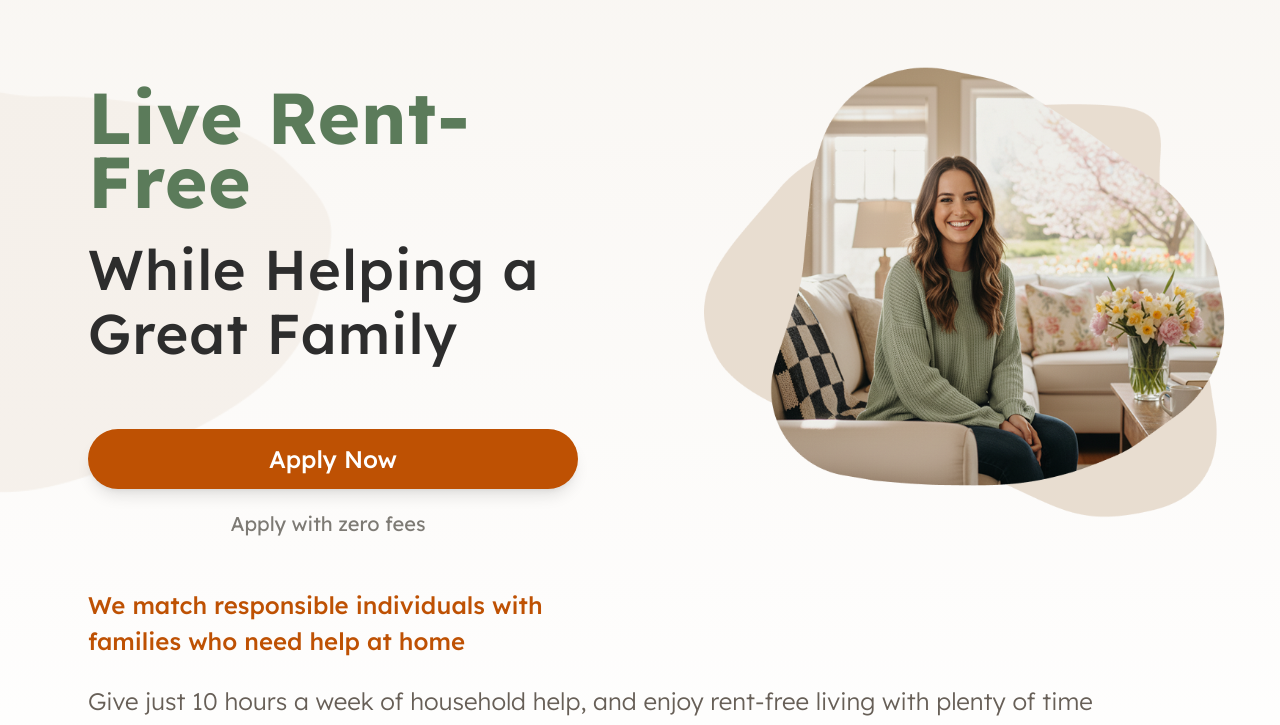
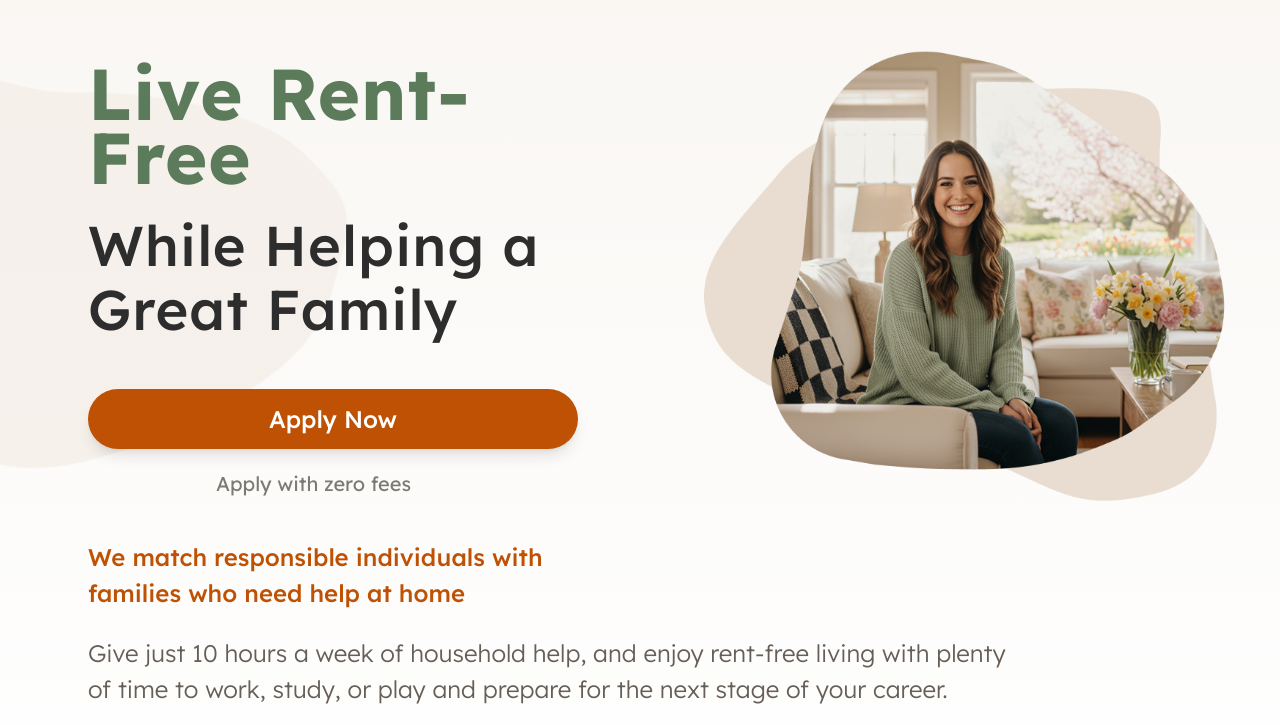
Before and after one commit to mubeenwattoo/nest-helpers, a website: page index.html in a window 1280 px wide. Shown: the part 75-800 px from the top of the page. Drawn offline with Linux system fonts and the light colour scheme.

Commit message:
chnages completed

```diff
--- a/index.html
+++ b/index.html
@@ -19,19 +19,19 @@
  hero-bg
  ">
 
-<img src="./assets/images/logo.png" alt="logo" class="lg:w-[124px] lg:h-[48px] w-[82px] h-[32px] ">
- <div class=" lg:py-16 pt-8 pb-16 ">
+<a href="./"><img src="./assets/images/logo.png" alt="logo" class="lg:w-[124px] lg:h-[48px] w-[82px] h-[32px] "></a>
+ <div class=" lg:py-16 lg:pt-12 pt-8 pb-16 ">
   <div class=" lg:px-6 px-4 grid lg:grid-cols-2 gap-12 items-start">
 
     <div class="flex flex-col">
 
       <h1 class="lg:text-[72px] text-[40px] font-[700] lg:tracking-[1px] text-[#5B7B5A] lg:leading-[64px] leading-[48px]
-                 lg:mb-2 lg:mt-6 order-1 lg:order-1 lg:text-start text-center ">
+                 lg:mb-2 lg:mt-4 order-1 lg:order-1 lg:text-start text-center ">
         Live Rent-Free
       </h1>
 
       <h2 class="lg:text-[56px] text-[20px] font-[500] text-[#2D2D2D] lg:leading-[64px] lg:tracking-[1px]
-                 lg:mb-16 mb-6 lg:mt-4 order-2 lg:order-2 lg:text-start text-center">
+                 lg:mb-12 mb-6 lg:mt-4 order-2 lg:order-2 lg:text-start text-center">
         While Helping a Great Family
       </h2>
 
@@ -44,17 +44,17 @@
         <a href="./guest-survey-page-1.html" class="cursor-pointer duration-300 lg:text-[24px] text-[16px] font-[500] shadow-[0_10px_15px_-3px_rgba(0,0,0,0.10),_0_4px_6px_-4px_rgba(0,0,0,0.10)] xl:w-[490px] lg:w-[390px] w-[88%] flex items-center justify-center mx-auto lg:mx-0 lg:mt-0 mt-10 bg-[#BE5103] hover:bg-[#a24c00] text-white  px-4 py-3 rounded-full ">
           Apply Now
         </a>
-        <p class="lg:text-[20px] text-[16px] text-[#7D7A74] mt-5 text-center lg:-ml-12">
+        <p class="lg:text-[20px] text-[16px] text-[#7D7A74] mt-5 text-center lg:-ml-12 xl:text-start xl:ml-32">
           Apply with zero fees
         </p>
       </div>
 
       <p class="text-[#BE5103] font-[500] lg:text-[24px] text-[20px]
-                lg:mt-12  order-4 lg:order-4 lg:text-start text-center ">
+                lg:mt-10  order-4 lg:order-4 lg:text-start text-center ">
         We match responsible individuals with families who need help at home
       </p>
 
-      <p class="text-[#675F57] lg:text-[24px] text-[16px] font-[300]  xl:w-[1017px] lg:w-[800px] w-full
+      <p class="text-[#675F57] lg:text-[24px] text-[16px] font-[300]  xl:w-[927px] lg:w-[800px] w-full
                 lg:mt-6 mt-3 order-5 lg:order-5 lg:text-start text-center">
         Give just 10 hours a week of household help, and enjoy rent-free
         living with plenty of time to work, study, or play and prepare for
```
Also changed, not shown: guest-survey-page-1.html (+3 -2 lines), assets/css/output.css.
